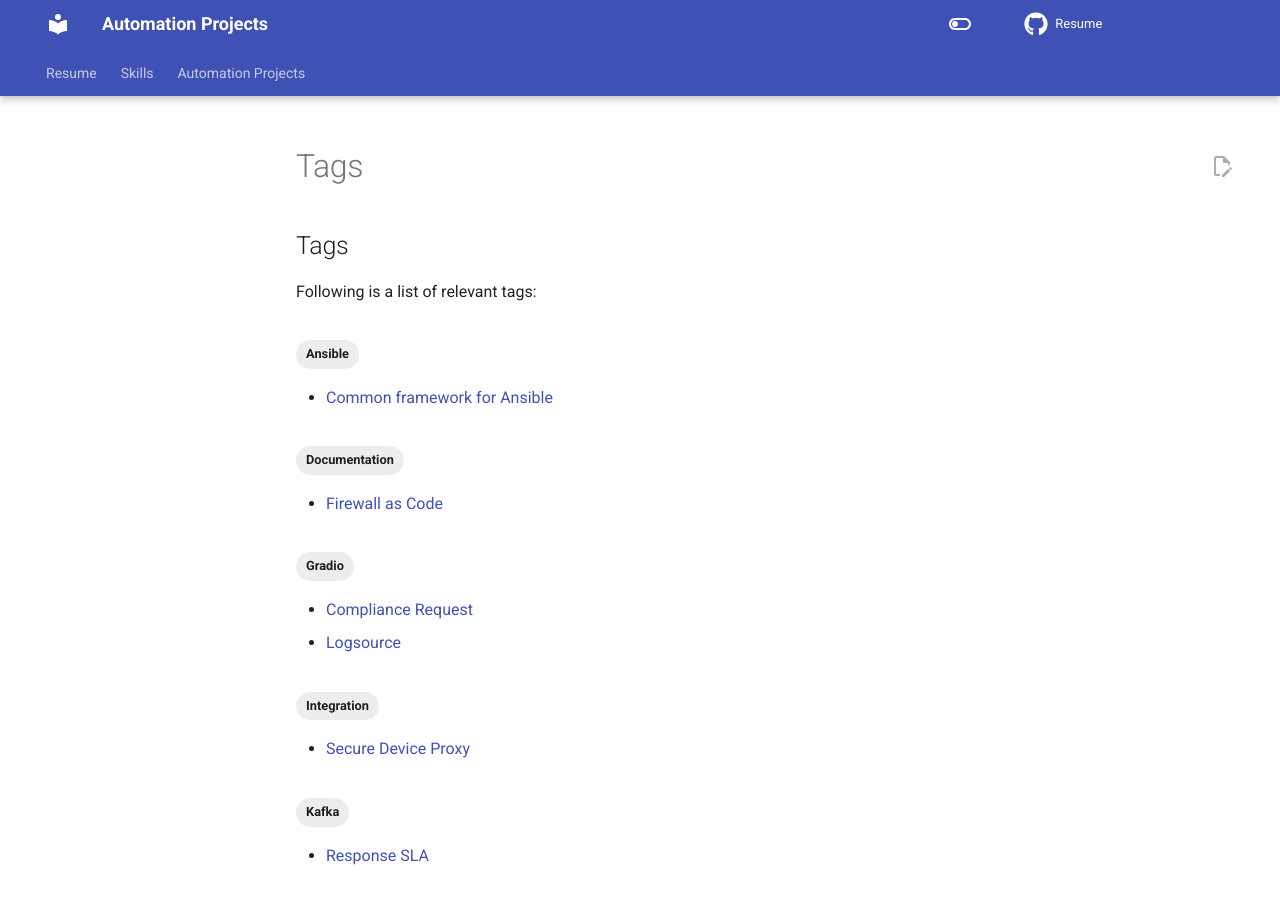
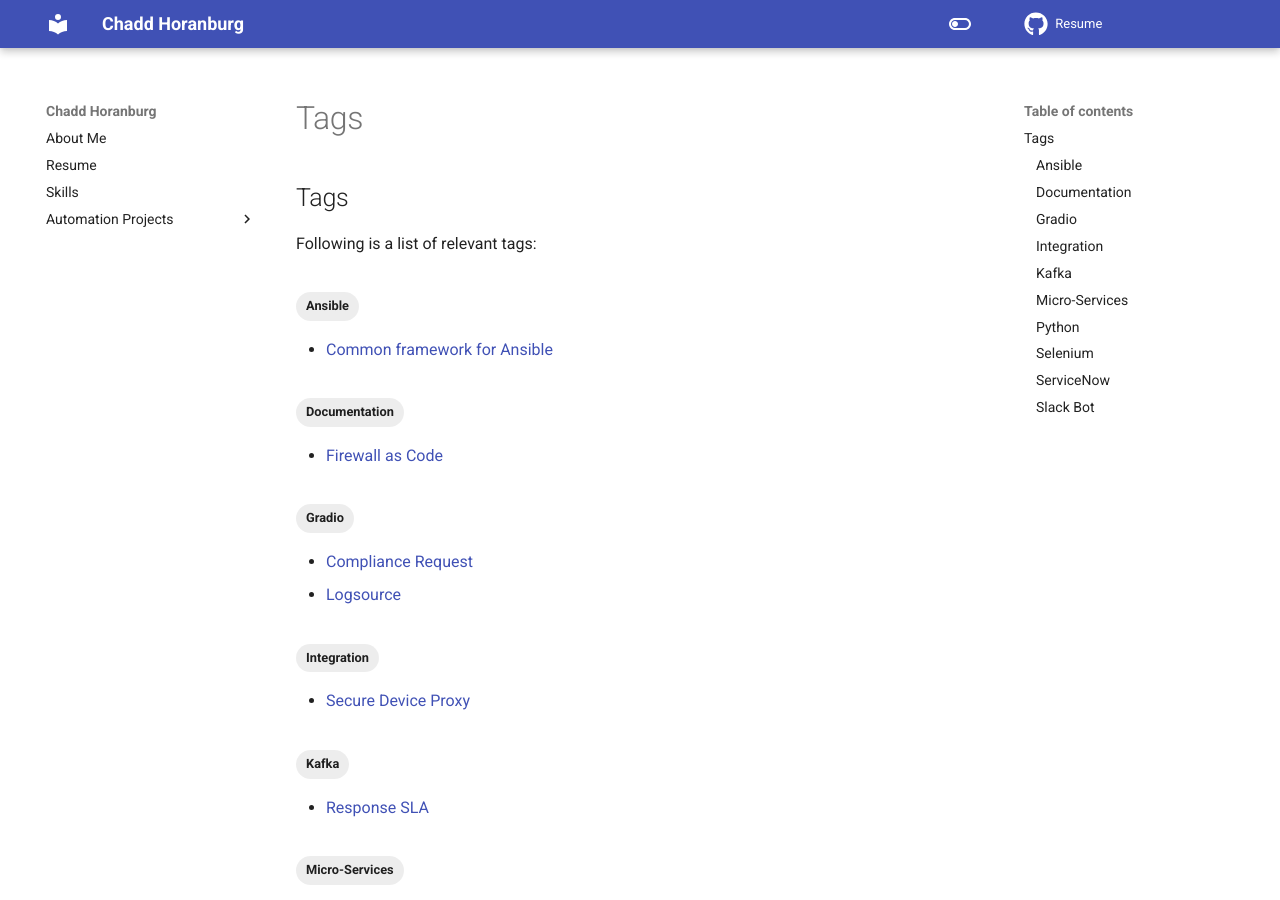
Before and after one commit to ChadDa3mon/Resume, an MkDocs documentation site: the page built from docs/tags.md, in a window 1280 px wide and 900 px high. Built offline with MkDocs 1.6.1 and Material for MkDocs 9.7.7, drawn with Linux system fonts in a browser that asks for light colours; comment, search, counter and statistics services are not loaded.

Commit message:
Updated mkdocs layout, added About me

```diff
--- a/mkdocs.yml
+++ b/mkdocs.yml
@@ -1,4 +1,4 @@
-site_name: Automation Projects
+site_name: Chadd Horanburg
 site_author: Chadd Horanburg
 site_url: https://chadda3mon.github.io
 repo_url: https://github.com/ChadDa3mon/Resume
@@ -8,10 +8,6 @@ theme:
   icon:
     repo: fontawesome/brands/github
   features:
-    - navigation.tabs
-    - navigation.tabs.sticky
-    - toc.integrate
-    - content.action.edit
     - navigation.indexes
   palette:
     - media: "(prefers-color-scheme: light)"
@@ -58,6 +54,7 @@ plugins:
 
 
 nav:
+  - 'About Me': about.md
   - 'Resume': resume.md
   - 'Skills': skills.md
   - 'Automation Projects':
```
Also changed, not shown: docs/about.md (added, +18 -0 lines).
